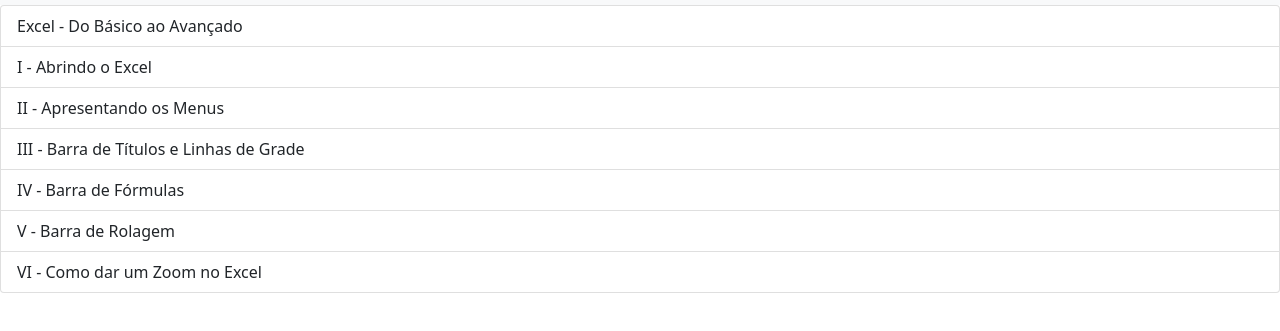
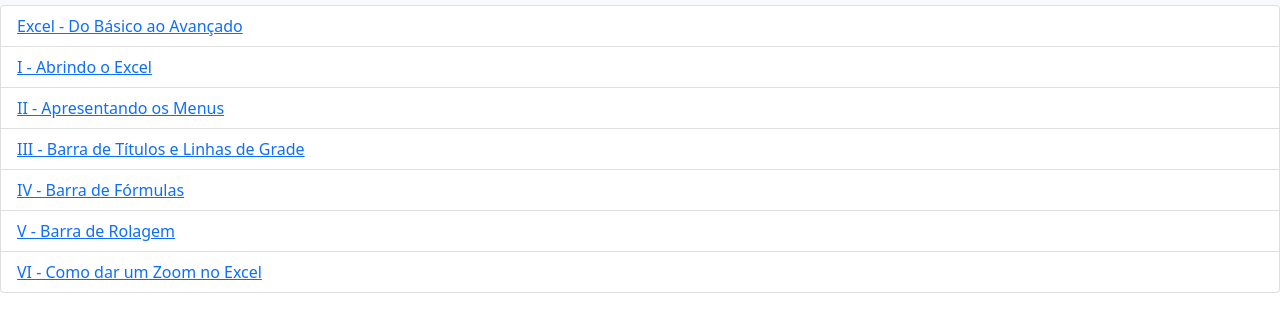
Before and after one commit to titanpolo/ExcelPowerBI, a plain HTML site: page index.html in a window 1280 px wide. Shown: the part 51-382 px from the top of the page. Drawn offline with nearby package versions, Linux system fonts and the light colour scheme.

Commit message:
Update index.html

```diff
--- a/index.html
+++ b/index.html
@@ -17,13 +17,14 @@
   </div>
 </nav>
     <ul class="list-group">
-  <li class="list-group-item">Excel - Do Básico ao Avançado</li>
-  <li class="list-group-item">I - Abrindo o Excel</li>
-  <li class="list-group-item">II - Apresentando os Menus</li>
-  <li class="list-group-item">III - Barra de Títulos e Linhas de Grade</li>
-  <li class="list-group-item">IV - Barra de Fórmulas</li>
-  <li class="list-group-item">V - Barra de Rolagem</li>
-  <li class="list-group-item">VI - Como dar um Zoom no Excel</li>
+  <li class="list-group-item"><a href="https://docs.google.com/presentation/d/1OMyIjIKqDV9DTsskzNrKGKB-ThJOYmcnvZKBLbNMgDo/edit?usp=sharing">Excel - Do Básico ao Avançado</a></li>
+  <li class="list-group-item"><a href="https://docs.google.com/presentation/d/1xcHT9mpa1DQIjEnUM0lqVR34SCxpFfgNcaY4K_ato20/edit?usp=sharing">I - Abrindo o Excel</a></li>
+  <li class="list-group-item"><a href="https://docs.google.com/presentation/d/1mcH979KvGRMb6COhKNlvUZT8EY98s1NUcusT5jNKokI/edit?usp=sharing">II - Apresentando os Menus</a></li>
+  <li class="list-group-item"><a href="https://docs.google.com/presentation/d/13ewefYmDKaNzRr3k5VvH9qwwU0pNDkI4PYwCxxnFZFc/edit?usp=sharing">III - Barra de Títulos e Linhas de Grade</a></li>
+  <li class="list-group-item"><a href="https://docs.google.com/presentation/d/1yjgqKuX2825kPwNh04s1-gebB-3IYLGI0hFbrQQOxwM/edit?usp=sharing">IV - Barra de Fórmulas</a></li>
+  <li class="list-group-item"><a href="https://docs.google.com/presentation/d/10VGYLMufSVQrAJg8OdRWWb88hESb9GCgF9mZYAHmGgM/edit?usp=sharing">V - Barra de Rolagem</a></li>
+  <li class="list-group-item"><a href="https://docs.google.com/presentation/d/1uxfypEA8M9tLDBNgFOYLYgPAXsfICr4J86PBlvc1rNc/edit?usp=sharing">VI - Como dar um Zoom no Excel</a></li>
+  <!-- <li class="list-group-item"><a href="url">Nome da apresentação</a></li> -->
 </ul>
 
     <!-- Optional JavaScript; choose one of the two! -->
```
